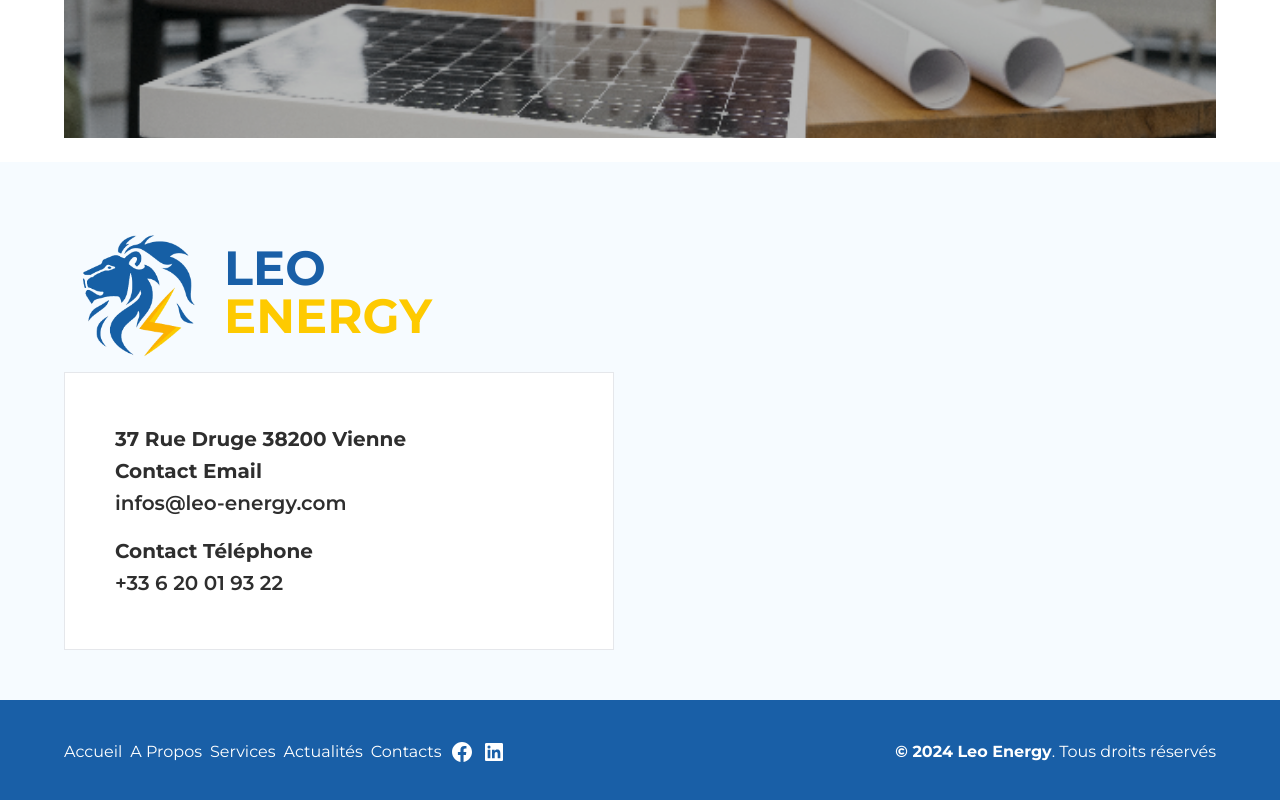
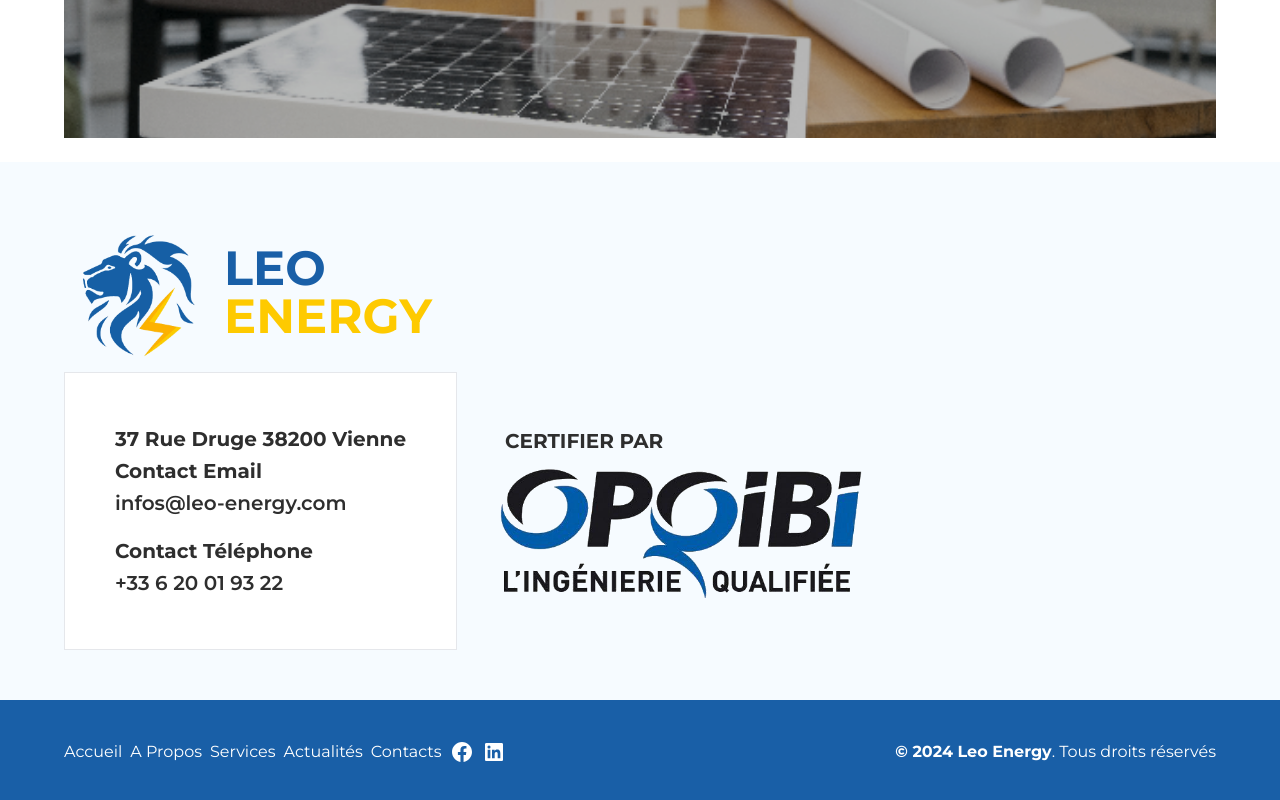
Before and after one commit to leoenergy-dev/official-website, an Astro site: page /devis in a window 1280 px wide. Shown: the part 2943-3743 px from the top of the page. Built offline with nearby package versions, Linux system fonts and the light colour scheme; Astro itself is replaced by a stand-in of ours.

Commit message:
24 | 11 | 2024

```diff
--- a/src/components/BeforeFoot.astro
+++ b/src/components/BeforeFoot.astro
@@ -14,12 +14,23 @@ import Container from "./Container.astro";
           <span class='principal-yellow'>ENERGY</span>
         </div>
       </div>
+      <div class='flex flex-col md:flex-row lg:flex-row gap-6 items-center'>
         <div class='bg-white p-[32px] lg:p-[50px] max-w-[550px] border'>
           <div class='font-bold'>37 Rue Druge 38200 Vienne</div>
           <div class='font-bold'>Contact Email</div>
           <div class='font-semibold mb-4'>infos@leo-energy.com</div>
           <div class='font-bold'>Contact Téléphone</div>
           <div class='font-semibold'>+33 6 20 01 93 22</div>
+        </div>
+        <div class='max-w-[400px] p-6 lg:p-2'>
+          <div
+            class='uppercase font-bold pb-3 text-center lg:text-left px-0 lg:px-4'>
+            certifier par
+          </div>
+          <div class='max-w-[400px] flex items-center justify-center'>
+            <img src='/opqibi.png' alt='' class='w-[70%] lg:w-full' />
+          </div>
+        </div>
       </div>
     </div>
   </Container>
```
Also changed, not shown: public/opqibi.png (added). Lines whose indentation alone changed are shown as unchanged.
